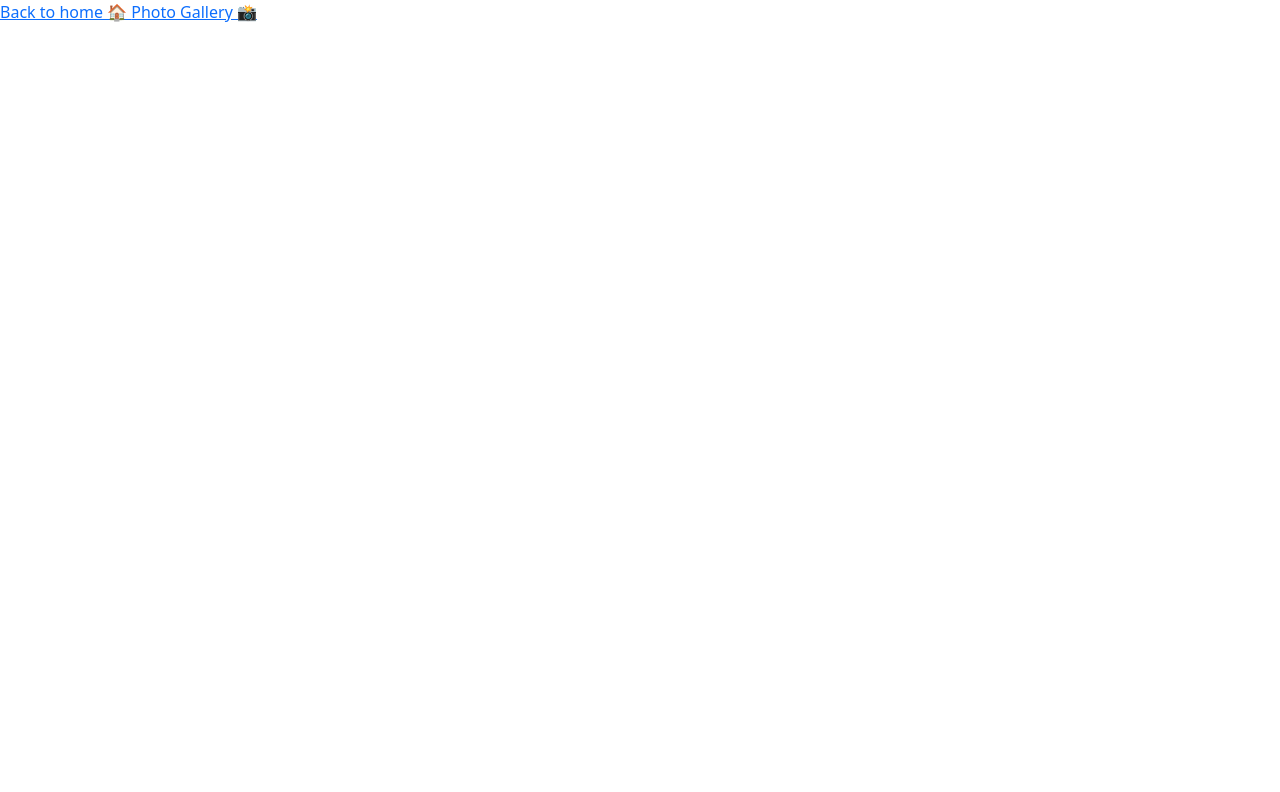
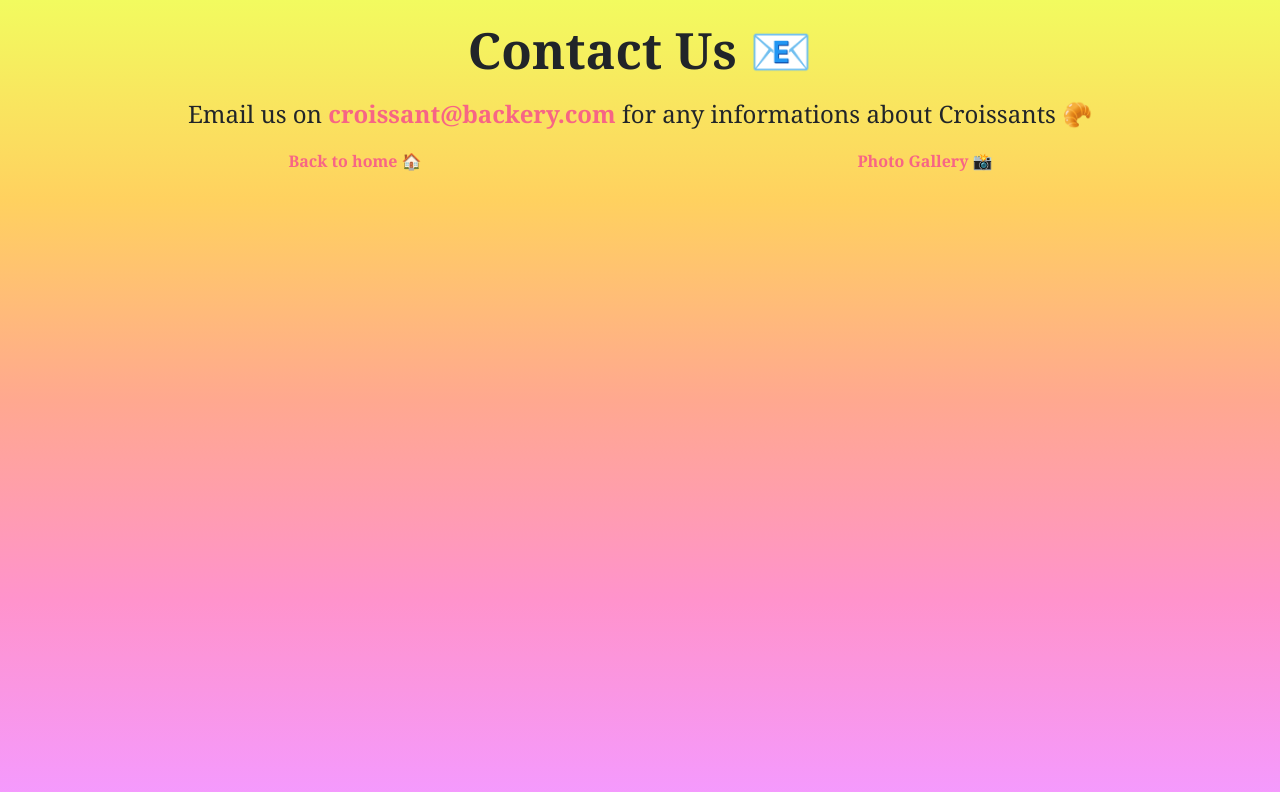
Before and after one commit to EliSosic/croissant-exercise, a plain HTML site: page contact.html in a window 1280 px wide. Drawn offline with nearby package versions, Linux system fonts and the light colour scheme.

Commit message:
added css

```diff
--- a/contact.html
+++ b/contact.html
@@ -10,12 +10,27 @@
 </head>
 <body>
 
+    <h1> Contact Us 📧</h1>
+    <h4>
+        Email us on
+        <a href="mailto:croissant@backery.com">croissant@backery.com</a>
+        for any informations about Croissants 🥐
+    </h4>
+    <div class="container text-center">
+        <div class="row">
+    <div class="col-6">
     <a href="/index.html">
         Back to home 🏠
     </a>
+    </div>
+
+    <div class="col-6">
     <a href="/photo.html">
         Photo Gallery 📸
     </a>
+</div>
+    </div>
+</div>
 
 </body>
 </html>
--- a/css/style.css
+++ b/css/style.css
@@ -0,0 +1,28 @@
+body {
+    background-image: linear-gradient(to top, #f49aff, #ff93cc, #ffa88f, #ffd15f, #f2fb5f);
+    background-attachment: fixed;
+     font-family: Cambria, Cochin, Georgia, Times, 'Times New Roman', serif;
+     margin: 20px;
+}
+
+
+h1 {
+    text-align: center;
+    font-weight: bold;
+    font-size: 50px;
+}
+
+h4 {
+    text-align: center;
+    margin: 20px;
+}
+
+p {
+    text-align: center;
+}
+
+a {
+    text-decoration: none;
+    color: rgb(247, 101, 133);
+    font-weight: bold;
+}
```
Also changed, not shown: index.html (+8 -0 lines), photo.html (+12 -5 lines).
